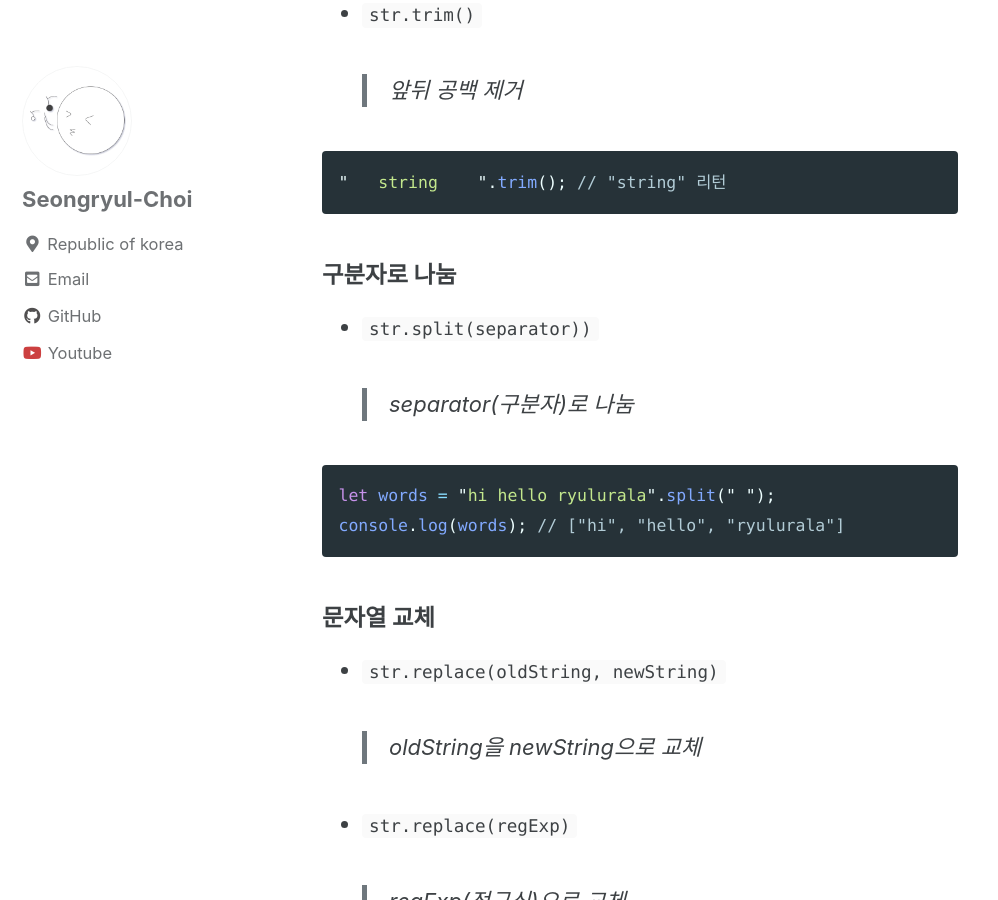
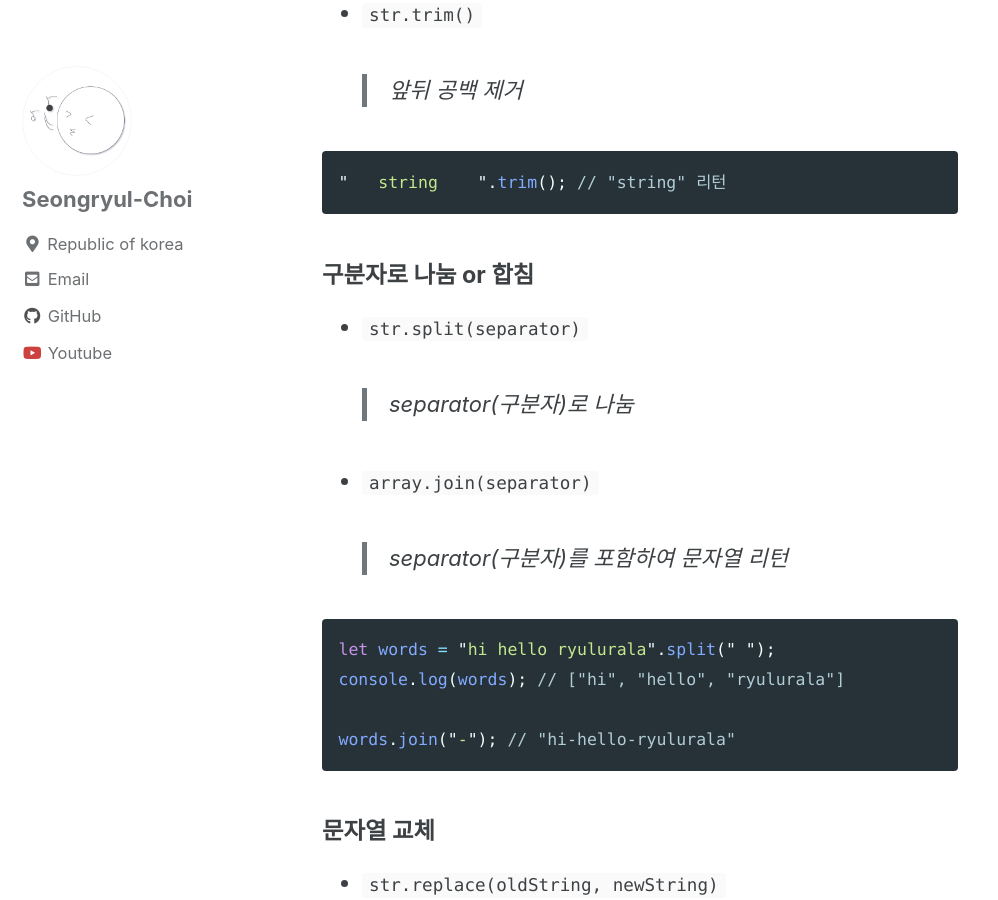
Before and after one commit to ryulurala/ryulurala.github.io, a Jekyll site: the page built from _posts/2021-01-17-reference_javascript.md, in a window 1280 px wide and 900 px high, scrolled down 12096 px. Shown: the whole window, without its empty margins (0-998 px from the left). Built offline with Jekyll 4.4.1, drawn with Linux system fonts in a browser that asks for light colours; cached includes are drawn as plain includes.

Commit message:
Update JavaScript-Reference

````diff
--- a/_posts/2021-01-17-reference_javascript.md
+++ b/_posts/2021-01-17-reference_javascript.md
@@ -306,14 +306,18 @@ Math.abs(-9); // 9
 "   string    ".trim(); // "string" 리턴
 ```
 
-#### 구분자로 나눔
+#### 구분자로 나눔 or 합침
 
-- `str.split(separator))`
+- `str.split(separator)`
   > separator(구분자)로 나눔
+- `array.join(separator)`
+  > separator(구분자)를 포함하여 문자열 리턴
 
 ```js
 let words = "hi hello ryulurala".split(" ");
 console.log(words); // ["hi", "hello", "ryulurala"]
+
+words.join("-"); // "hi-hello-ryulurala"
 ```
 
 #### 문자열 교체
````
